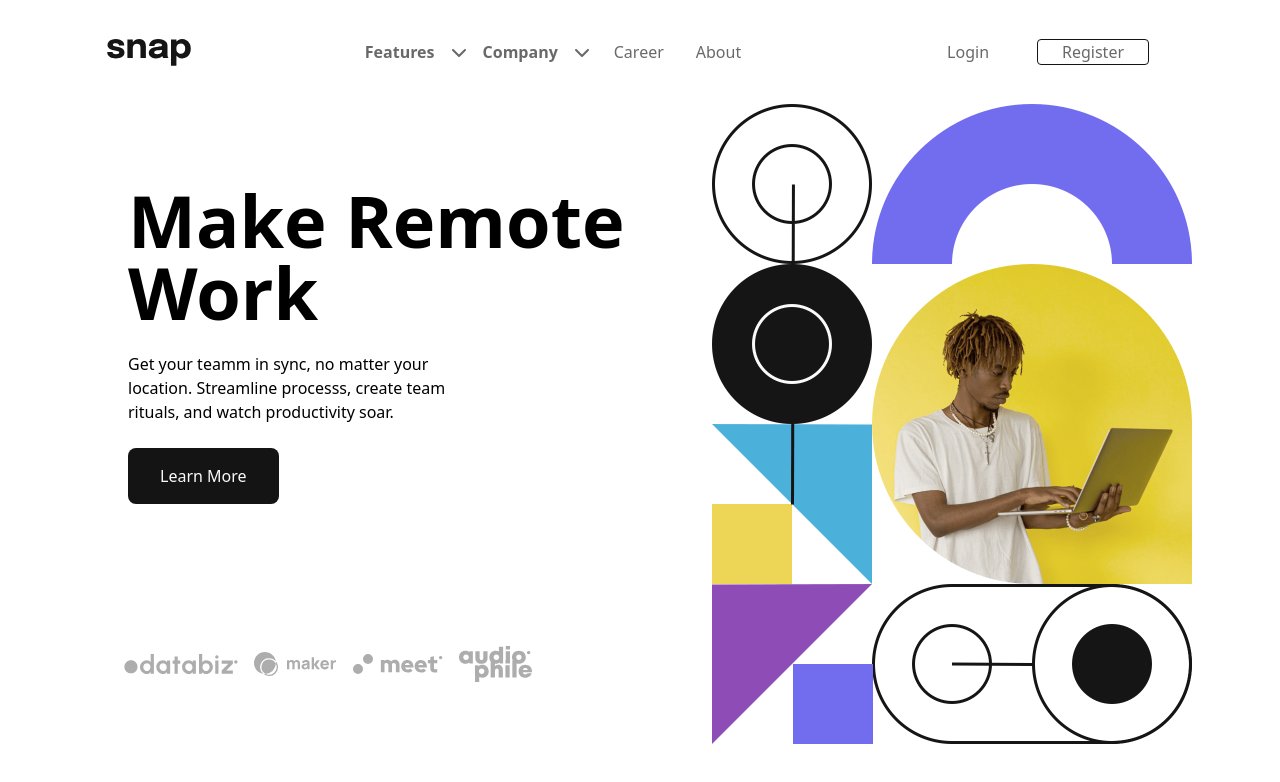
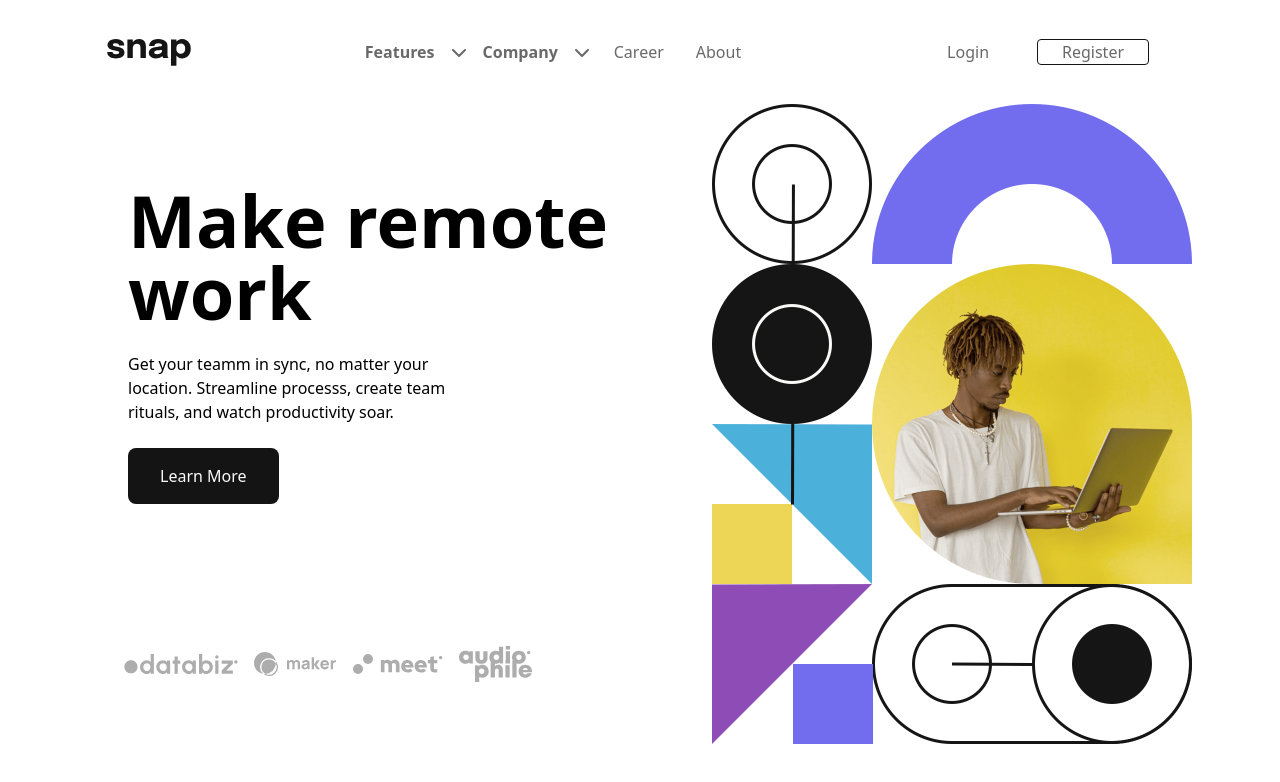
Before and after one commit to MNRSkills/FM-Dropdown-Menu-Challenge, a React (Vite) app: page / in a window 1280 px wide. Shown: the top 782 px of the page. Built offline with nearby package versions, Linux system fonts and the light colour scheme.

Commit message:
fixing words

```diff
--- a/src/Components/Home.jsx
+++ b/src/Components/Home.jsx
@@ -12,7 +12,7 @@ function Home() {
       </div>
       <div className=" md:col-start-1 md:text-left md:h-0 md:row-start-1 md:pt-20 md:ml-28">
         <h1 className="text-4xl font-bold text-center my-10 md:my-0 md:text-7xl md:max-w-lg md:text-left">
-          Make Remote Work
+          Make remote work
         </h1>
         <p className="max-w-xs text-center mt-6 m-auto md:ml-0 md:text-left ">
           Get your teamm in sync, no matter your location. Streamline processs,
```
